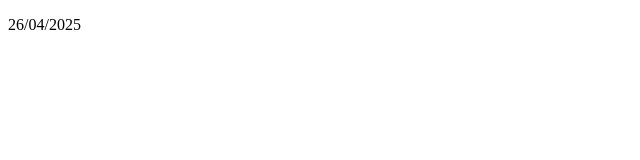
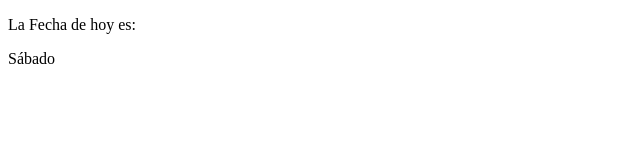
Before and after one commit to Paola0601/ProgramacionWeb2-Laboratorio, a plain HTML site: page Laboratorio3/Ejercicio1/ejecicio.html in a window 1280 px wide. Shown: the whole page, without its empty margins (0-640 px from the left). Drawn offline with Linux system fonts and the light colour scheme.

Commit message:
ejercicio uno resueto

```diff
--- a/Laboratorio3/Ejercicio1/ejecicio.html
+++ b/Laboratorio3/Ejercicio1/ejecicio.html
@@ -8,6 +8,7 @@
     <script src="ejercicio1.js" defer></script>
 </head>
 <body>
-    <p id="prueba">La fecha de hoy es:</p>
+    <p>La Fecha de hoy es:</p>
+    <p id="prueba"></p>
 </body>
 </html>
--- a/Laboratorio3/Ejercicio1/ejercicio1.js
+++ b/Laboratorio3/Ejercicio1/ejercicio1.js
@@ -1,2 +1,5 @@
 const fechaActual=new Date();
-document.getElementById("prueba").innerHTML=fechaActual.toLocaleDateString("es-ES", {year: "numeric", month: "2-digit", day: "2-digit"});
+const diaActual=fechaActual.getDay();
+const dias=["Domingo","Lunes","Martes","Miércoles","Jueves","Viernes","Sábado"];
+const nombreDelDia=dias[diaActual];
+document.getElementById("prueba").innerHTML=nombreDelDia;
```
